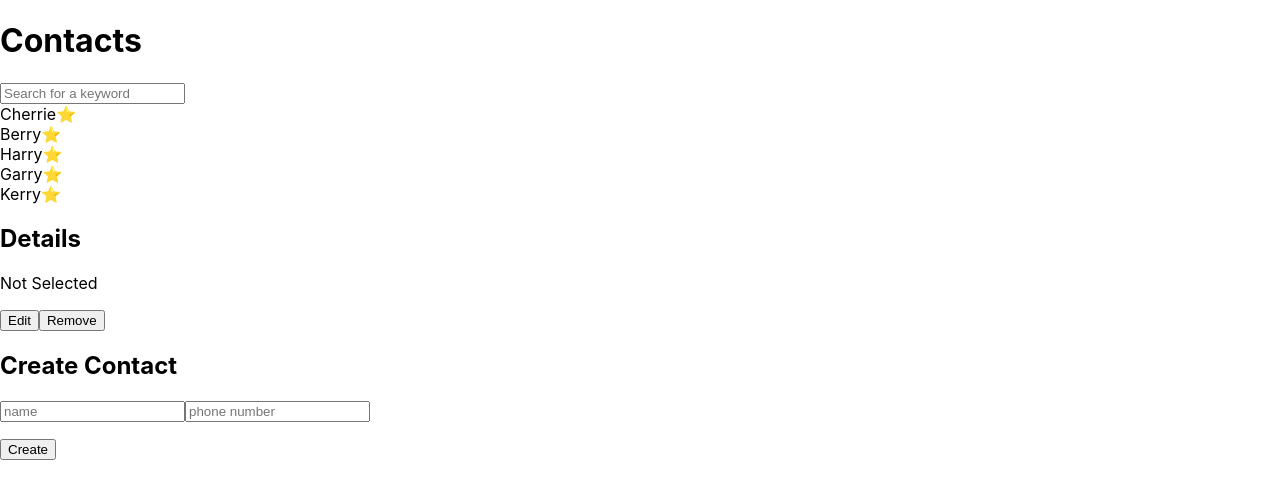
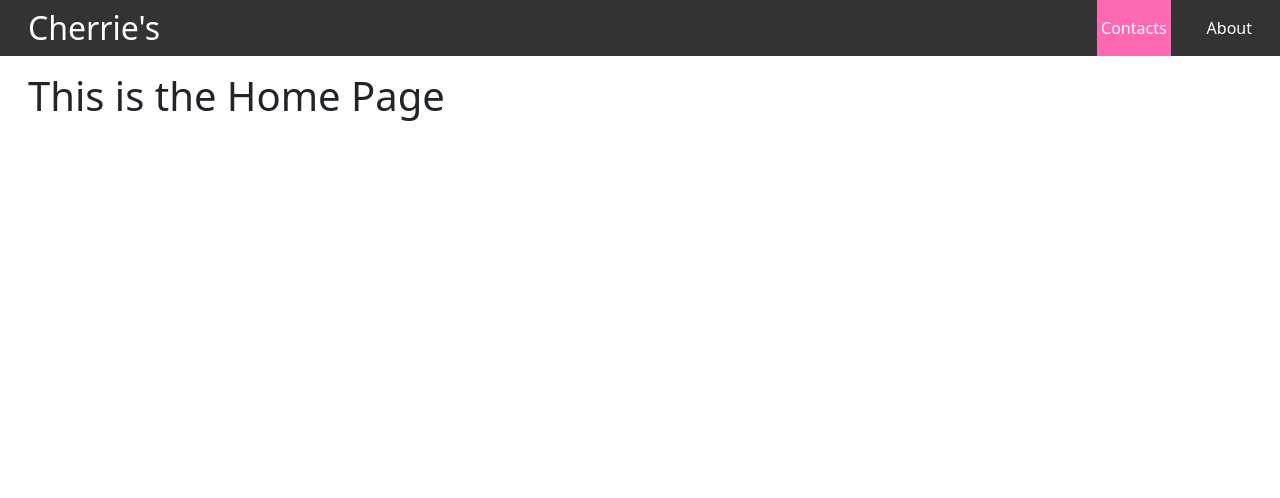
Before and after one commit to cherrie-k/React-Mini-Project, a React (Create React App) app: page / in a window 1280 px wide. Shown: the top 498 px of the page. Built offline with nearby package versions, Linux system fonts and the light colour scheme.

Commit message:
created Navigation Bar

```diff
--- a/package.json
+++ b/package.json
@@ -6,12 +6,15 @@
     "@testing-library/jest-dom": "^5.14.1",
     "@testing-library/react": "^13.0.0",
     "@testing-library/user-event": "^13.2.1",
+    "bootstrap": "^5.2.3",
     "express": "^4.18.2",
     "immutable": "^4.2.2",
     "react": "^18.2.0",
     "react-addons-update": "^15.6.3",
+    "react-bootstrap": "^2.7.0",
     "react-dom": "^18.2.0",
     "react-redux": "^8.0.5",
+    "react-router-dom": "^6.8.0",
     "react-scripts": "^5.0.1",
     "styled-components": "^5.3.6",
     "web-vitals": "^2.1.0"
--- /dev/null
+++ b/src/components/About.js
@@ -0,0 +1,3 @@
+export default function About() {
+  return <h1>About Me ! </h1>;
+}
--- a/src/components/App.js
+++ b/src/components/App.js
@@ -1,10 +1,33 @@
 import React from "react";
 import Contact from "./Contact";
+import NavBar from "./NavBar";
+import Home from "./Home";
+import About from "./About";
 
 //import "./App.css";
 
 function App() {
-  return <Contact />;
+  let component;
+  switch (window.location.pathname) {
+    case "/":
+      component = <Home />;
+      break;
+    case "/contacts":
+      component = <Contact />;
+      break;
+    case "/about":
+      component = <About />;
+      break;
+
+    // no default
+  }
+  return (
+    <>
+      <NavBar />
+      <div className="container">{component}</div>
+    </>
+  );
+  //return <Contact />;
 }
 
 export default App;
--- a/src/components/Contact.js
+++ b/src/components/Contact.js
@@ -33,6 +33,10 @@ export default class Contact extends React.Component {
         {
           name: "Kerry",
           phone: "010-0000-0005",
+        },
+        {
+          name: "Perry",
+          phone: "010-0000-0006",
         },
       ],
     };
@@ -143,6 +147,7 @@ export default class Contact extends React.Component {
 
     return (
       <div>
+        <h1>Terrrrrrrrible CSS right now!!!!!!!!!</h1>
         <h1>Contacts</h1>
 
         <input
--- /dev/null
+++ b/src/components/Home.js
@@ -0,0 +1,3 @@
+export default function Home() {
+  return <h1>This is the Home Page </h1>;
+}
--- /dev/null
+++ b/src/components/NavBar.js
@@ -0,0 +1,22 @@
+// import { Nav } from "react-bootstrap";
+import "../styles.css";
+
+function NavBar() {
+  return (
+    <nav className="nav">
+      <a href="/" className="site-title">
+        Cherrie's
+      </a>
+      <ul>
+        <li className="active">
+          <a href="/contacts">Contacts</a>
+        </li>
+        <li>
+          <a href="/about">About</a>
+        </li>
+      </ul>
+    </nav>
+  );
+}
+
+export default NavBar;
--- a/src/index.js
+++ b/src/index.js
@@ -1,7 +1,9 @@
 import React from "react";
+import "bootstrap/dist/css/bootstrap.css";
 import ReactDOM from "react-dom/client";
 import "./index.css";
 import App from "./components/App";
+
 import reportWebVitals from "./reportWebVitals";
 
 const root = ReactDOM.createRoot(document.getElementById("root"));
--- /dev/null
+++ b/src/styles.css
@@ -0,0 +1,50 @@
+* {
+  box-sizing: border-box;
+}
+
+body {
+  margin: 0;
+}
+
+.container {
+  margin: 1rem;
+}
+
+.nav {
+  background-color: #333;
+  color: white;
+  display: flex;
+  justify-content: space-between;
+  align-items: stretch;
+  gap: 1rem;
+  padding: 0 1.5rem;
+}
+
+.site-title {
+  font-size: 2rem;
+}
+
+.nav ul {
+  padding: 0;
+  margin: 0;
+  list-style: none;
+  display: flex;
+  gap: 2rem;
+}
+
+.nav a {
+  color: inherit;
+  text-decoration: none;
+  height: 100%;
+  display: flex;
+  align-items: center;
+  padding: 0.25rem;
+}
+
+.nav li.active {
+  background-color: hotpink;
+}
+
+.nav li:hover {
+  background-color: lightpink;
+}
```
Also changed, not shown: src/index.css (+5 -3 lines), 1 other file (tests, documents, lock files or other folders).
